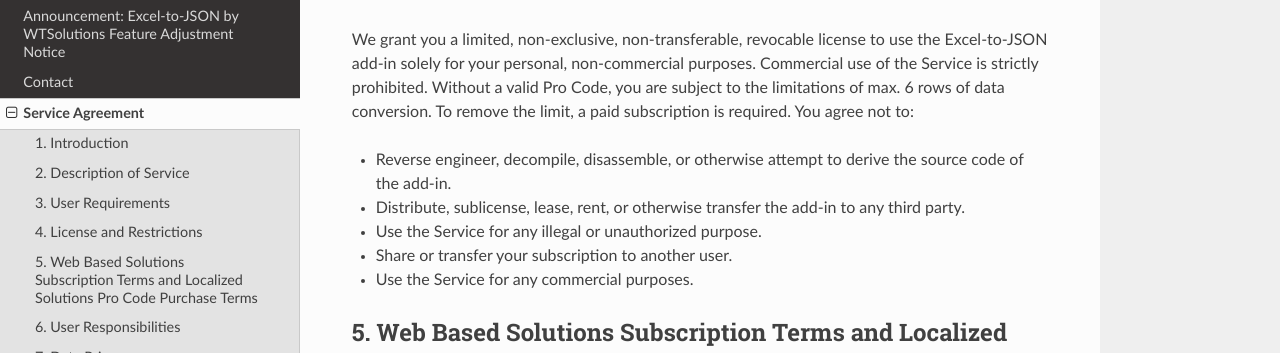
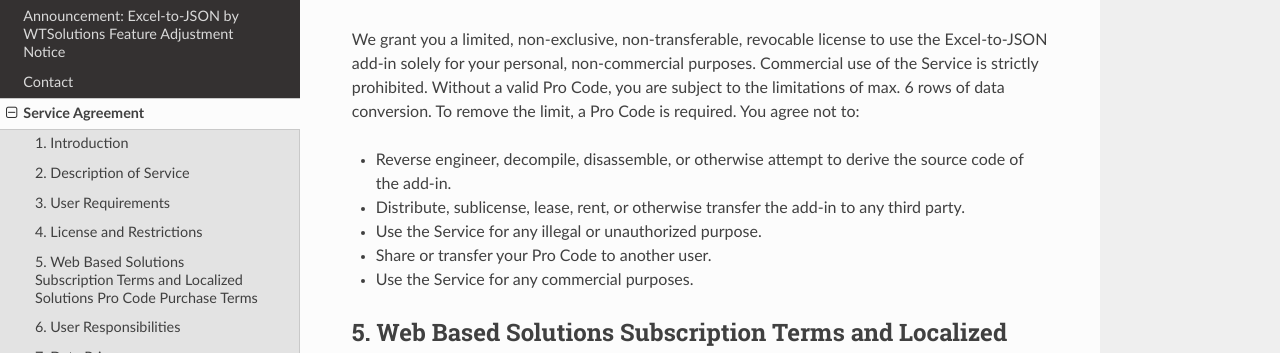
Before and after one commit to he-yang/Excel-to-JSON, a Sphinx documentation site: the page built from source/termsofuse.md, in a window 1280 px wide and 900 px high, scrolled down 728 px. Shown: the part 228-581 px from the top of the window. Built offline with Sphinx 7.4.7 and the Read the Docs theme 3.1.0, drawn with Linux system fonts in a browser that asks for light colours.

Commit message:
update agreement

```diff
--- a/source/termsofuse.md
+++ b/source/termsofuse.md
@@ -34,11 +34,11 @@
 
 ## 4. License and Restrictions
 
-We grant you a limited, non-exclusive, non-transferable, revocable license to use the Excel-to-JSON add-in solely for your personal, non-commercial purposes. Commercial use of the Service is strictly prohibited. Without a valid Pro Code, you are subject to the limitations of max. 6 rows of data conversion. To remove the limit, a paid subscription is required. You agree not to:
+We grant you a limited, non-exclusive, non-transferable, revocable license to use the Excel-to-JSON add-in solely for your personal, non-commercial purposes. Commercial use of the Service is strictly prohibited. Without a valid Pro Code, you are subject to the limitations of max. 6 rows of data conversion. To remove the limit, a Pro Code is required. You agree not to:
 - Reverse engineer, decompile, disassemble, or otherwise attempt to derive the source code of the add-in.
 - Distribute, sublicense, lease, rent, or otherwise transfer the add-in to any third party.
 - Use the Service for any illegal or unauthorized purpose.
-- Share or transfer your subscription to another user.
+- Share or transfer your Pro Code to another user.
 - Use the Service for any commercial purposes.
 
 ## 5. Web Based Solutions Subscription Terms and Localized Solutions Pro Code Purchase Terms
```
Also changed, not shown: other parts of source/termsofuse.md (+1 -1 lines).
